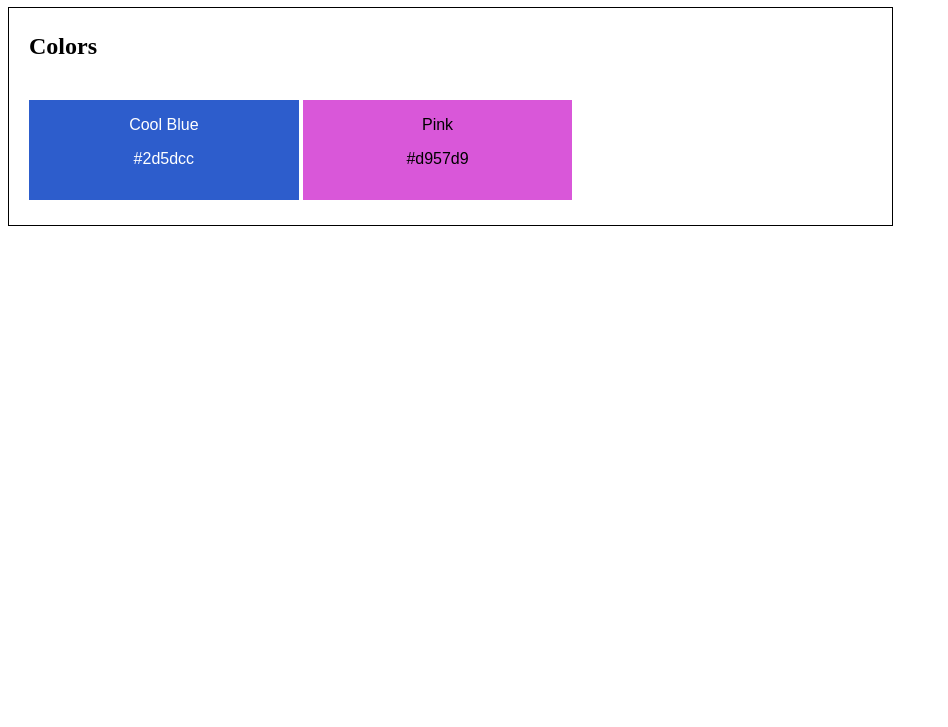
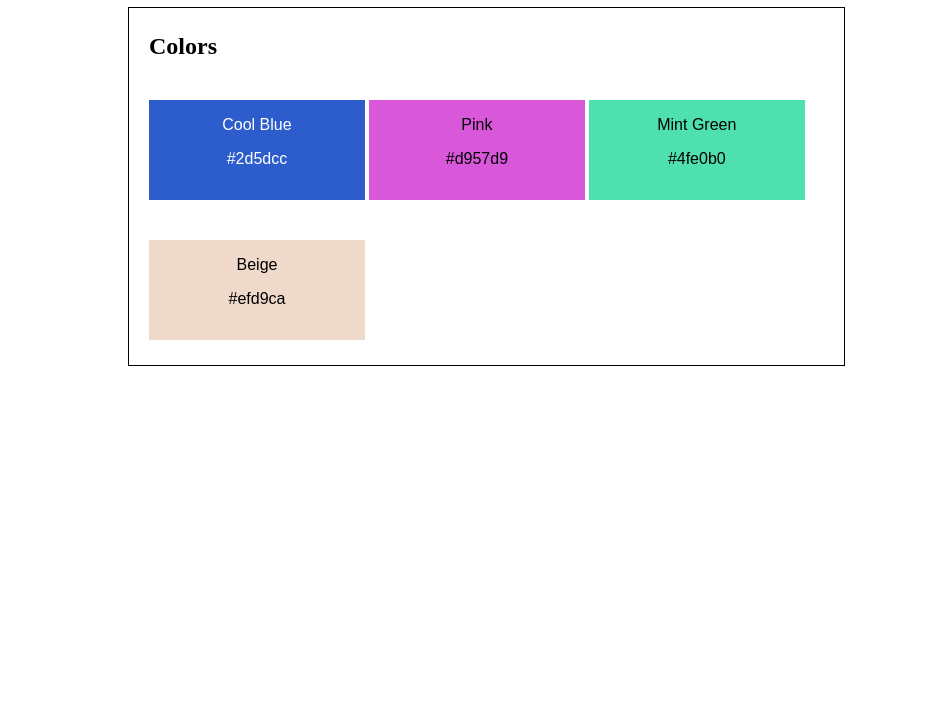
Before and after one commit to yuhyeem/websitedesign, a plain HTML site: page index.html in a window 1280 px wide. Shown: the part 73-800 px from the top of the page, without its empty margins (0-948 px from the left). Drawn offline with Linux system fonts and the light colour scheme.

Commit message:
cleaned up a bit

```diff
--- a/index.html
+++ b/index.html
@@ -19,7 +19,15 @@
         <p class="color-hex"> #d957d9 </p>
     </div>
 
+    <div class="color-panel mint-green">
+        <p class="color-label">Mint Green</p>
+        <p class="color-hex">#4fe0b0</p>
+    </div>
 
+    <div class="color-panel beige">
+        <p class="color-label">Beige</p>
+        <p class="color-hex">#efd9ca</p>
+    </div>
 
 
 
--- a/style.css
+++ b/style.css
@@ -2,7 +2,9 @@
     box-sizing: border-box;
 }
 
-
+body {
+    margin: 0 10%;
+}
 .cool-blue {
     display: inline-block;
     width: 32%;
@@ -29,6 +31,26 @@
     color: #000;
 }
 
+.mint-green{
+    display: inline-block;
+    width: 32%;
+    text-align: center;
+    margin: 20px auto;
+    min-height: 100px;
+    background-color: #4fe0b0;
+    color: #000;
+}
+
+.beige{
+    display: inline-block;
+    width: 32%;
+    text-align: center;
+    margin: 20px auto;
+    min-height: 100px;
+    background-color: #efd9ca;
+    color: #000;
+}
+
 .color-panel {
     font-family: Arial, Helvetica, sans-serif;
 }
```
